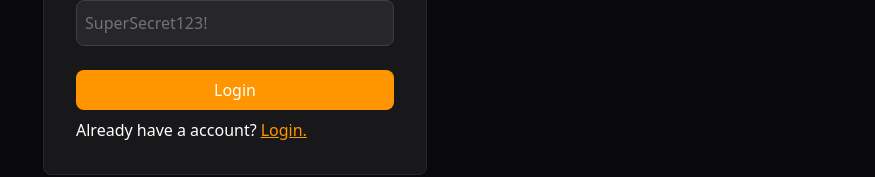
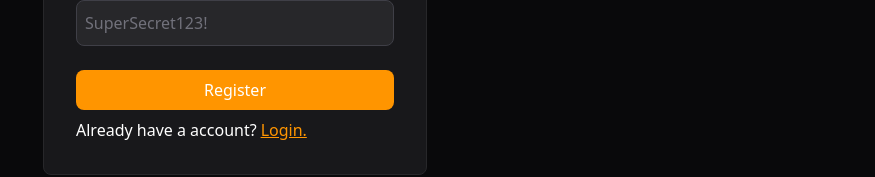
Before and after one commit to CT02k/forgeai, a Next.js app: page /register in a window 1280 px wide. Shown: the part 510-687 px from the top of the page, without its empty margins (405-1280 px from the left). Built offline with nearby package versions, Linux system fonts and the light colour scheme; no server answers.

Commit message:
fix: fixed login and register misplaced

```diff
--- a/app/(auth)/register/page.tsx
+++ b/app/(auth)/register/page.tsx
@@ -32,7 +32,7 @@ export default function RegisterPage() {
     const password = formData.get("password");
 
     axios
-      .post("/api/auth/login", { username, password })
+      .post("/api/auth", { username, password })
       .then((res) => {
         return res.data;
       })
@@ -73,7 +73,7 @@ export default function RegisterPage() {
           />
           <input
             type="submit"
-            value="Login"
+            value="Register"
             className="mt-6 bg-primary text-white rounded-lg px-4 py-2 hover:opacity-80 cursor-pointer w-full transition"
           />
           <p className="text-white mt-2">
--- a/app/(home)/components/AuthCard.tsx
+++ b/app/(home)/components/AuthCard.tsx
@@ -23,7 +23,7 @@ export default function AuthCard() {
       <div className="flex gap-2 m-5">
         <Link
           className="flex items-center py-2 px-6 rounded-full bg-zinc-800 text-white cursor-pointer transition hover:opacity-80"
-          href="/login"
+          href="/register"
         >
           Create Account
         </Link>
```
